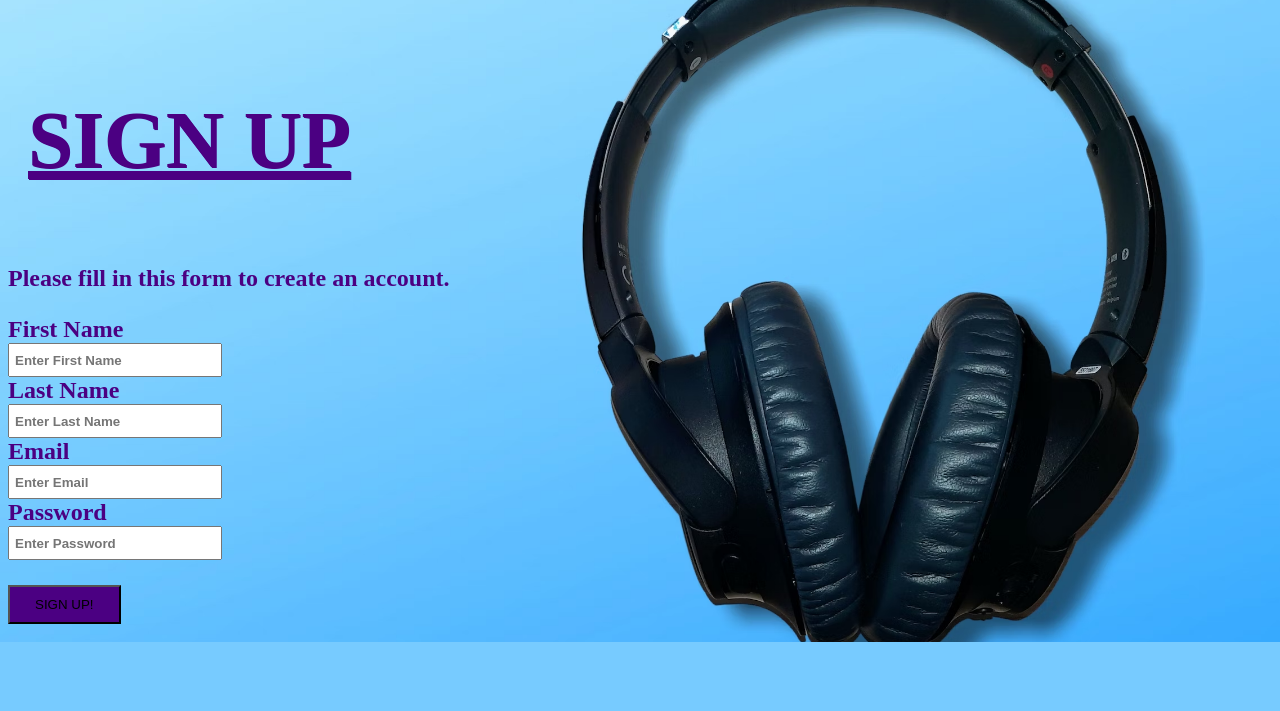
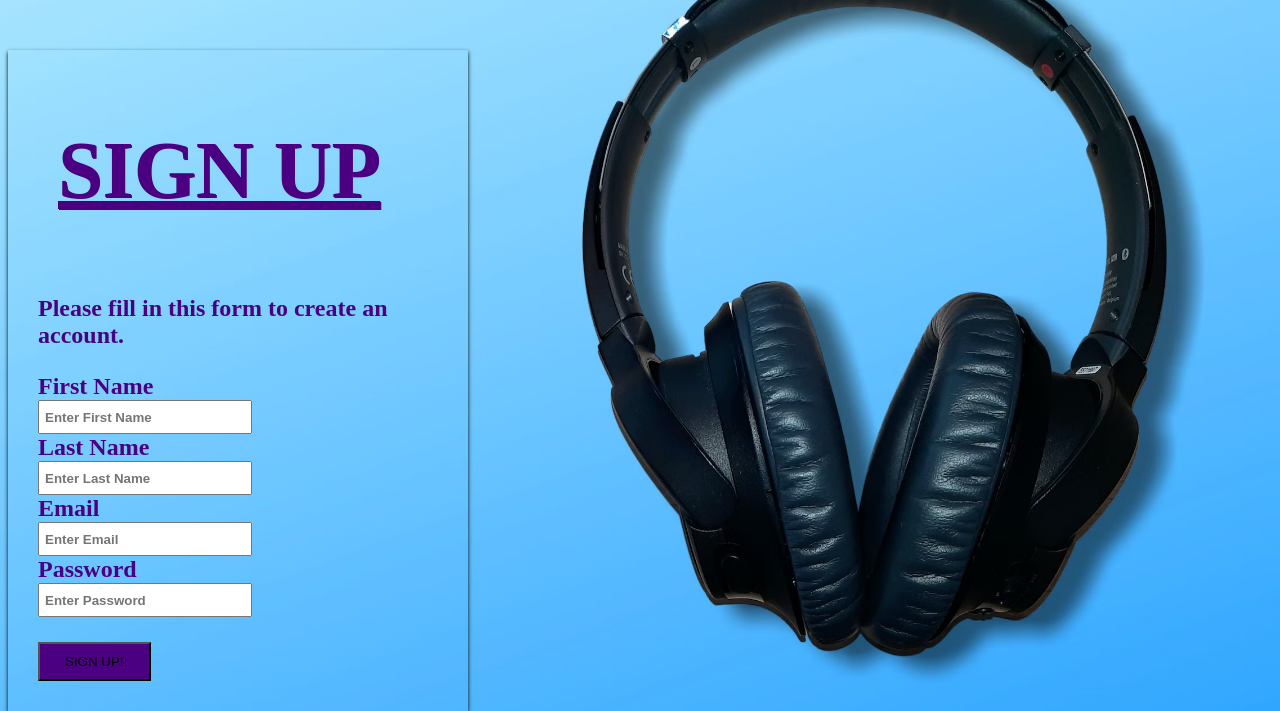
Before and after one commit to mcchristy/Symphony2.0, a Node project: template views/signup.handlebars in a window 1280 px wide. Shown: the part 158-869 px from the top of the page. Before the commit the page ends 800 px from the top, so only its background shows below. Run offline with Node 20 templates, Linux system fonts and the light colour scheme; the template is opened without the code that fills it, so the values that code supplies are empty.

Commit message:
fixed form box for sign up, targeted id selector

```diff
--- a/public/css/style.css
+++ b/public/css/style.css
@@ -55,8 +55,7 @@ color: indigo;
 	padding: 5px;
 }
 
-.login-form,
-.signupForm {
+.login-form {
 	width: 100%;
 	max-width: 400px;
 	margin: 0;
@@ -71,3 +70,11 @@ color: indigo;
 	text-decoration: underline indigo ;
 	text-transform: uppercase;
   }
+
+  #signupForm {
+		width: 100%;
+	max-width: 400px;
+	margin: 0;
+	padding: 30px;
+	box-shadow: 0 2px 4px;
+  }
```
